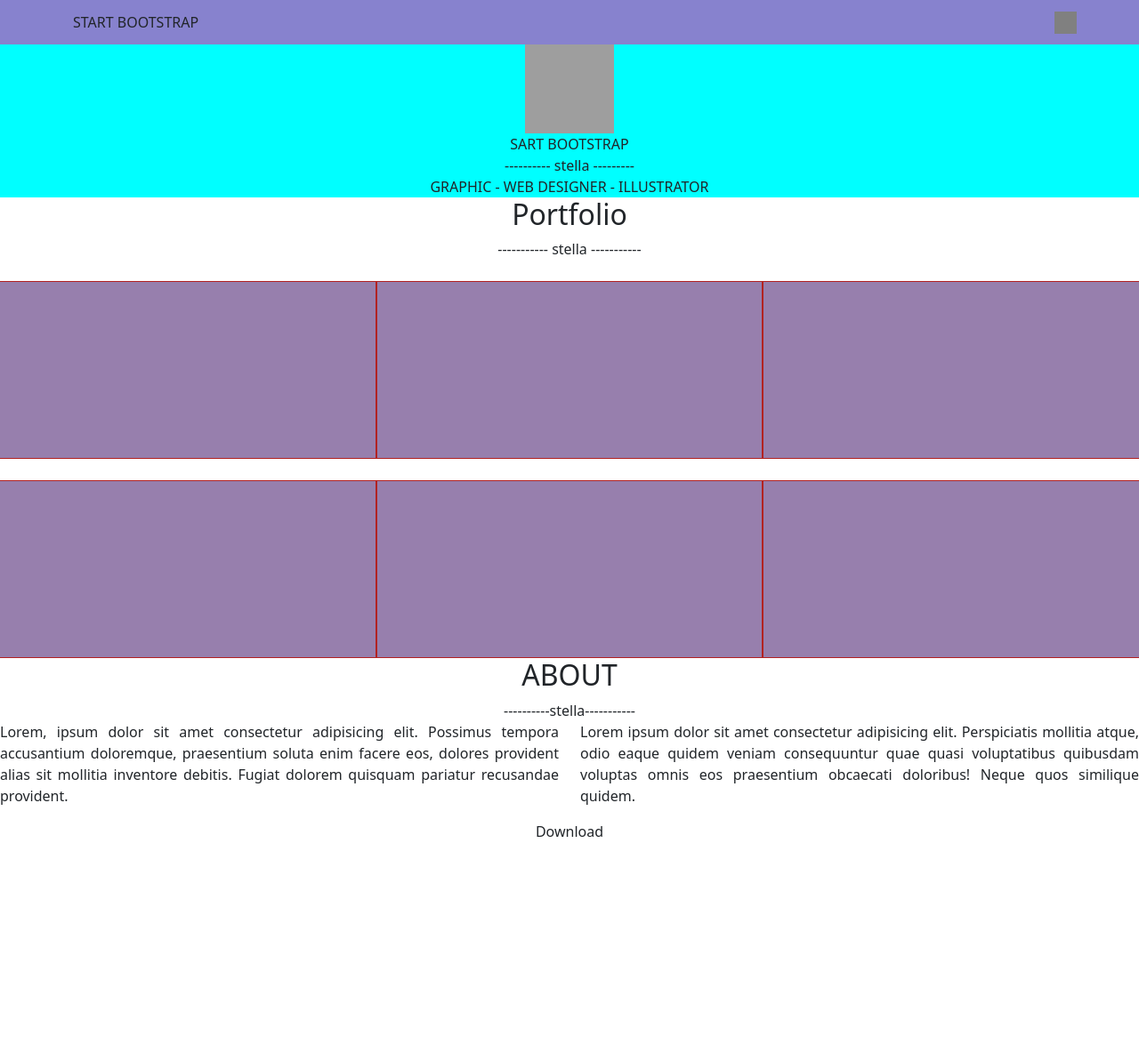
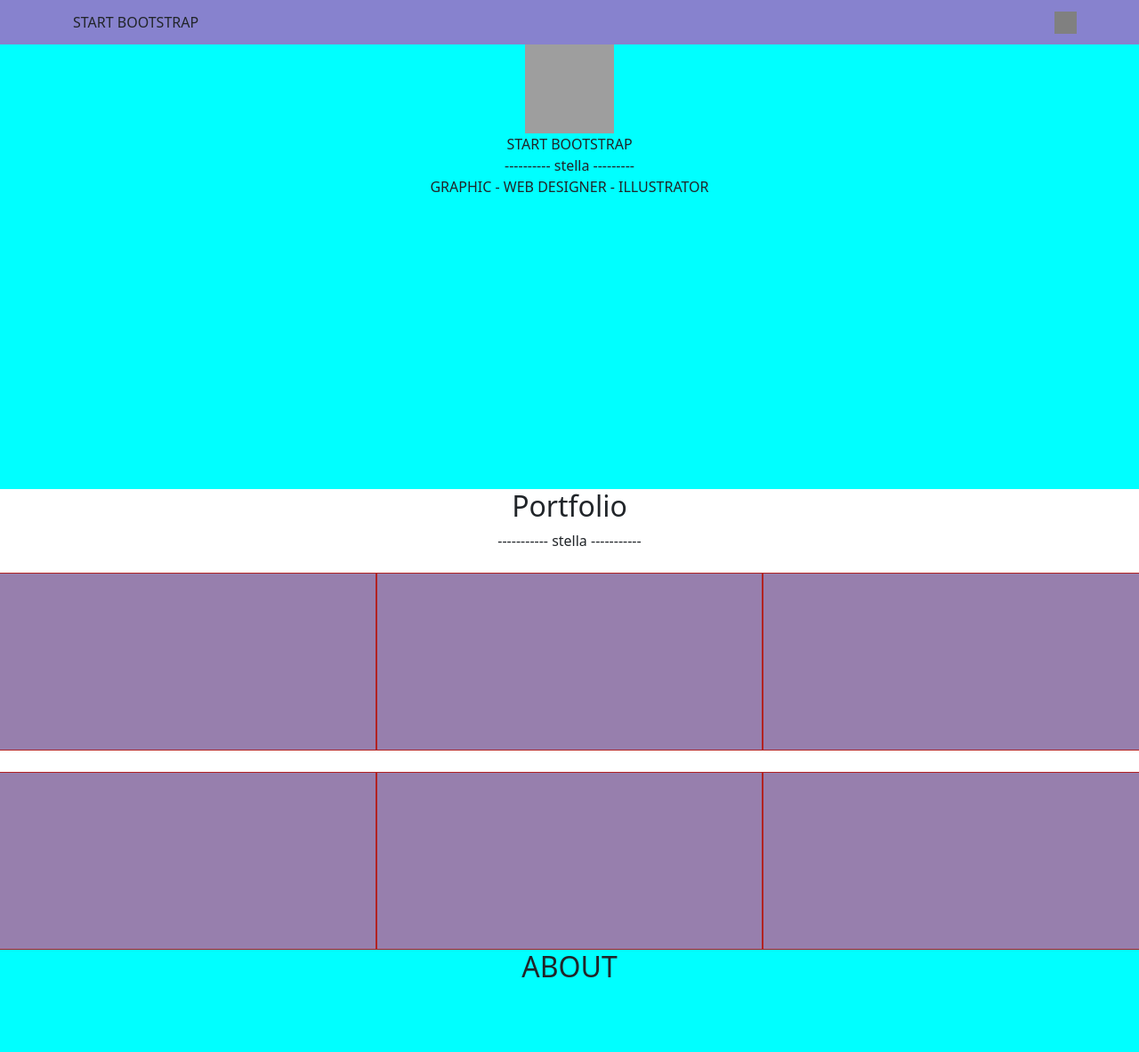
Before and after one commit to MattFofo/html-css-bootstrap-freelancer, a plain HTML site: page index.html in a window 1280 px wide. Shown: the top 1183 px of the page at 89% size. Before the commit the page ends 947 px from the top, so only its background shows below. Drawn offline with nearby package versions, Linux system fonts and the light colour scheme; grey boxes are pictures that could not be loaded.

Commit message:
correzioni

```diff
--- a/index.html
+++ b/index.html
@@ -30,14 +30,14 @@
 
         <!-- prima sezione -->
 
-        <section class="container-fluid  section1_color">
+        <section class="container-fluid section1_height section1_color">
 
             <div class="row justify-content-center">
                 <div class="col-5 text_align_center"><img src="https://picsum.photos/100/100" alt=""></div>
             </div>
 
             <div class="row justify-content-center">
-                <div class="col-7 text_align_center">SART BOOTSTRAP</div>
+                <div class="col-7 text_align_center">START BOOTSTRAP</div>
             </div>
 
             <div class="row justify-content-center">
@@ -67,9 +67,10 @@
                 <div class="col-11 col-sm-5 col-md-4 gy-4"></div>
                 <div class="col-11 col-sm-5 col-md-4 gy-4"></div>
             </div>
+
         </section>
 
-        <section class="row justify-content-center">
+        <section class="row justify-content-center section1_color section1_height">
 
             <h2 class="col-8 text_align_center">ABOUT</h2>
 
@@ -85,9 +86,13 @@
 
             <div class="col-12 text_align_center">Download</div>
 
+        </section>
+
+        <!-- section 4 "contact me" -->
+
+        <section class="row section1_height "></section>
 
 
-        </section>
 
 
     </body>
```
